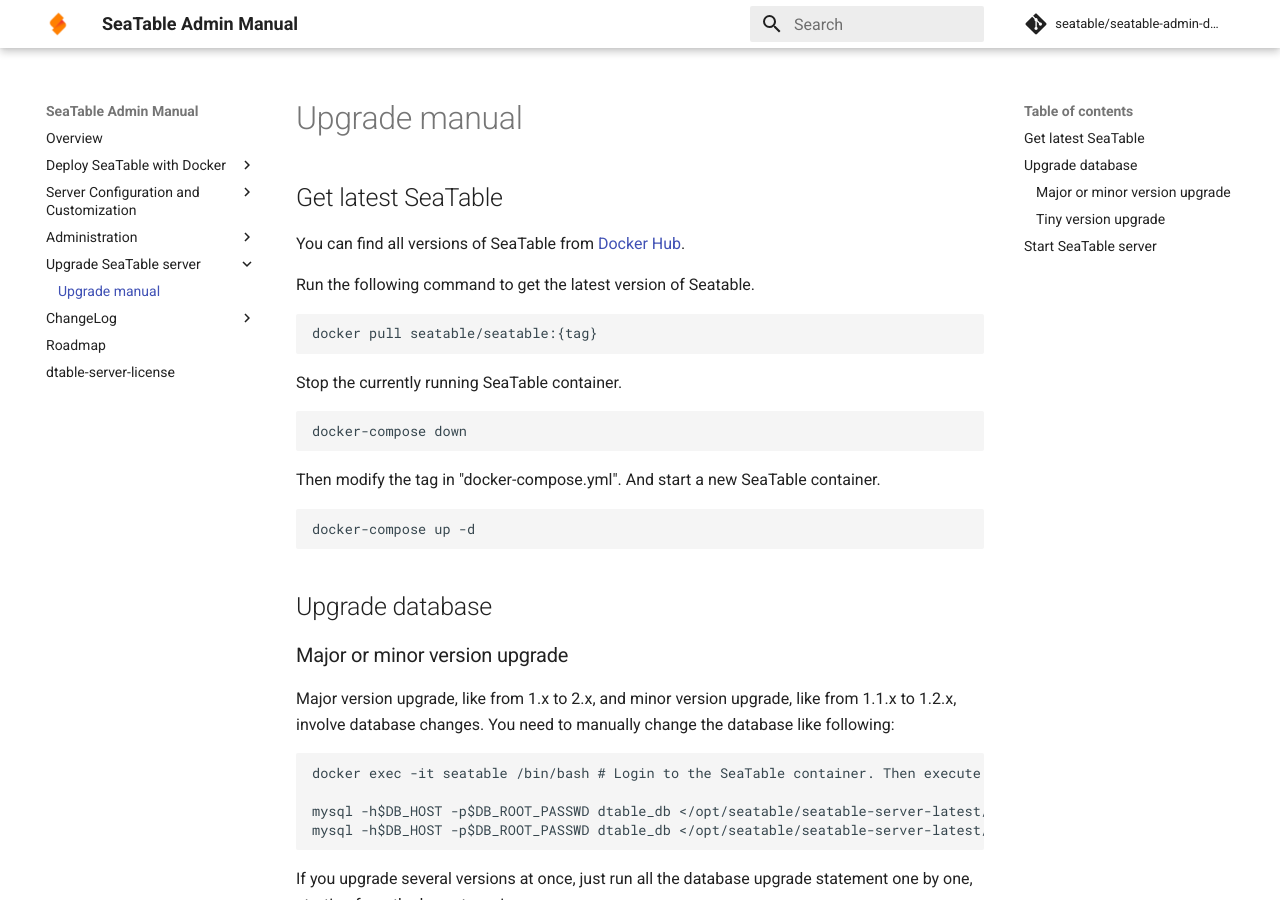
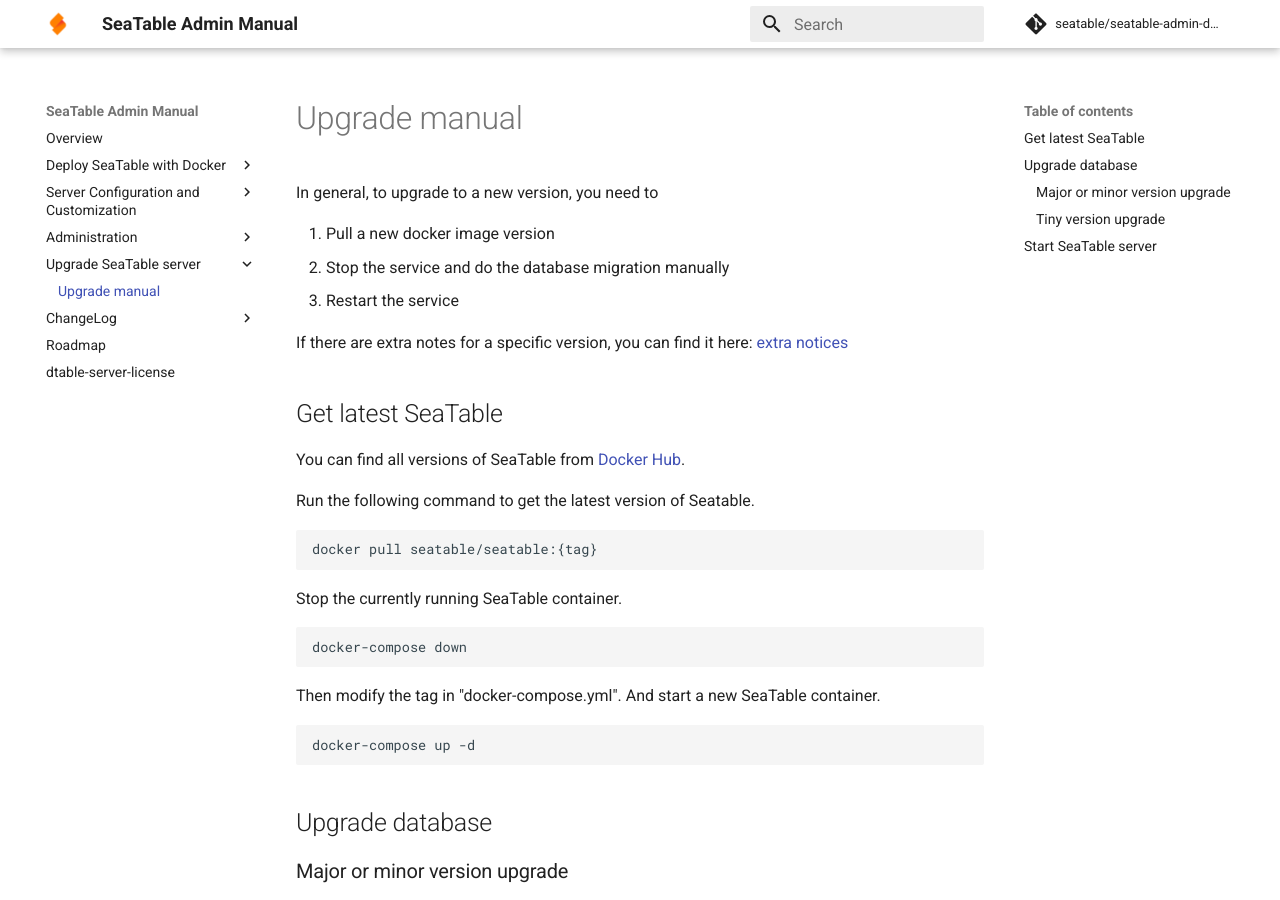
Before and after one commit to seatable/seatable-admin-docs, an MkDocs documentation site: the page built from manual/upgrade/upgrade_manual.md, in a window 1280 px wide and 900 px high. Built offline with MkDocs 1.6.1 and Material for MkDocs 9.7.7, drawn with Linux system fonts in a browser that asks for light colours; comment, search, counter and statistics services are not loaded.

```diff
--- a/manual/upgrade/upgrade_manual.md
+++ b/manual/upgrade/upgrade_manual.md
@@ -1,4 +1,13 @@
 # Upgrade manual
+
+In general, to upgrade to a new version, you need to
+
+1. Pull a new docker image version
+2. Stop the service and do the database migration manually
+3. Restart the service
+
+If there are extra notes for a specific version, you can find it here: [extra notices](./extra-upgrade-notice.md)
+
 
 ## Get latest SeaTable
 
```
Also changed, not shown: manual/upgrade/extra-upgrade-notice.md (added, +28 -0 lines).
